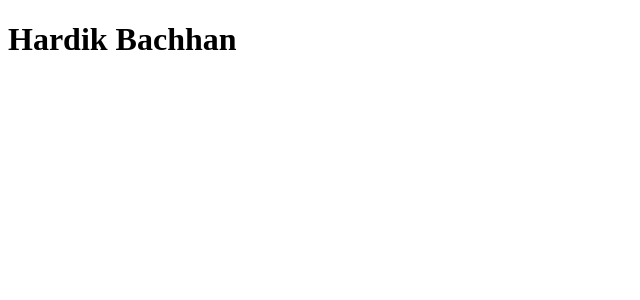
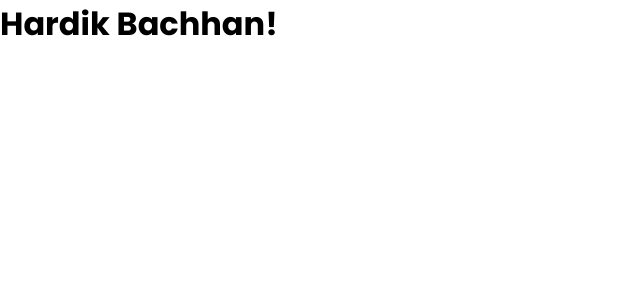
Before and after one commit to hardikbachhan/portfolio, a React (Create React App) app: page / in a window 1280 px wide. Shown: the top 300 px of the page, without its empty margins (0-640 px from the left). Built offline with nearby package versions, Linux system fonts and the light colour scheme.

Commit message:
add Google Fonts and meta data changes.

```diff
--- a/public/index.html
+++ b/public/index.html
@@ -1,14 +1,17 @@
 <!DOCTYPE html>
 <html lang="en">
-  <head>
+
+<head>
     <meta charset="utf-8" />
     <link rel="icon" href="%PUBLIC_URL%/favicon.ico" />
     <meta name="viewport" content="width=device-width, initial-scale=1" />
     <meta name="theme-color" content="#000000" />
-    <meta
-      name="description"
-      content="Blog app for recording your daily Hustles."
-    />
+    <meta name="description" content="Portfolio Website." />
+    <!-- Google Fonts -->
+    <link rel="preconnect" href="https://fonts.googleapis.com">
+    <link rel="preconnect" href="https://fonts.gstatic.com" crossorigin>
+    <link href="https://fonts.googleapis.com/css2?family=Poppins:wght@100;200;300;400;500;600;700;800;900&display=swap"
+        rel="stylesheet">
     <link rel="apple-touch-icon" href="%PUBLIC_URL%/logo192.png" />
     <!--
       manifest.json provides metadata used when your web app is installed on a
@@ -24,9 +27,10 @@
       work correctly both with client-side routing and a non-root public URL.
       Learn how to configure a non-root public URL by running `npm run build`.
     -->
-    <title>React App</title>
-  </head>
-  <body>
+    <title>Hardik Bachhan</title>
+</head>
+
+<body>
     <noscript>You need to enable JavaScript to run this app.</noscript>
     <div id="root"></div>
     <!--
@@ -39,5 +43,6 @@
       To begin the development, run `npm start` or `yarn start`.
       To create a production bundle, use `npm run build` or `yarn build`.
     -->
-  </body>
+</body>
+
 </html>
--- a/src/App.js
+++ b/src/App.js
@@ -1,8 +1,9 @@
+import "./app.css";
 
 function App() {
   return (
     <div className="App">
-      <h1>Hardik Bachhan</h1>
+      <h1>Hardik Bachhan!</h1>
     </div>
   );
 }
--- /dev/null
+++ b/src/app.css
@@ -0,0 +1,8 @@
+* {
+    margin: 0;
+    padding: 0;
+}
+
+body {
+    font-family: 'Poppins', sans-serif;
+}
```
Also changed, not shown: public/manifest.json, public/robots.txt (deleted), 1 other file (tests, documents, lock files or other folders).
